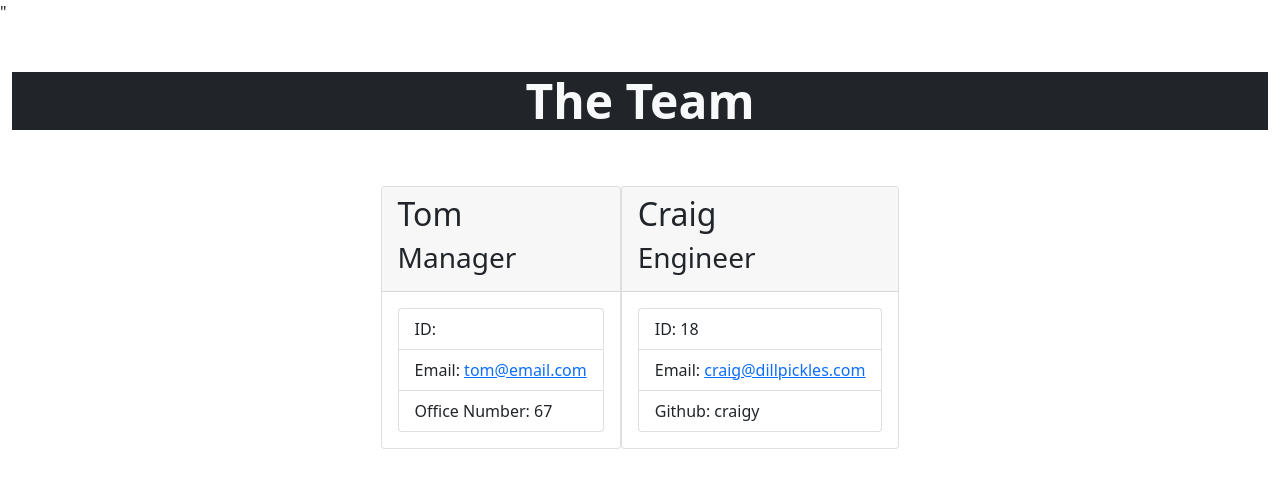
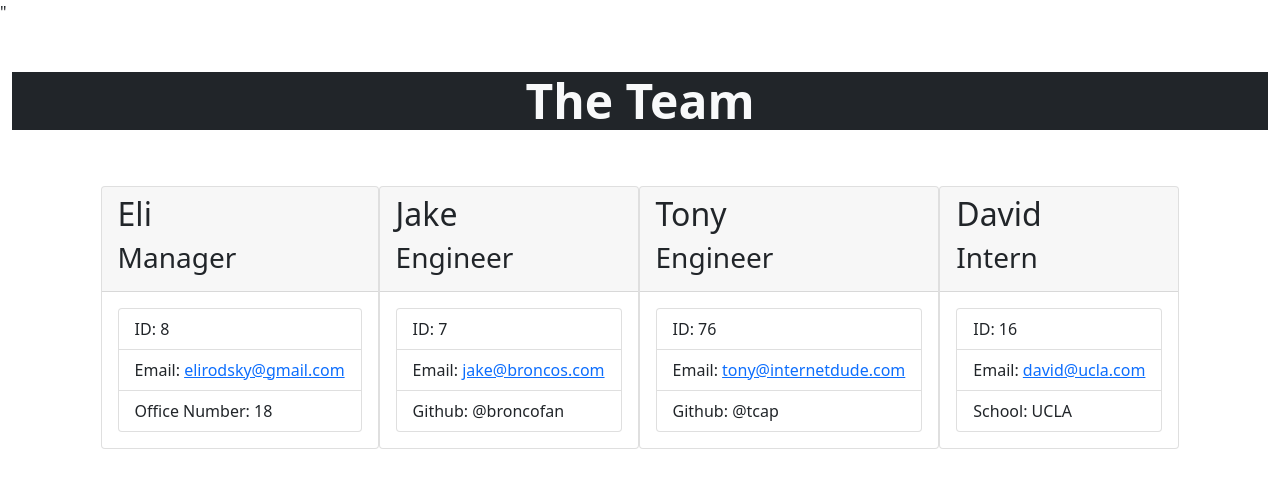
Before and after one commit to elirodsky/Team-Profile-Generator, a website: page output/team.html in a window 1280 px wide. Drawn offline with nearby package versions, Linux system fonts and the light colour scheme.

```diff
--- a/output/team.html
+++ b/output/team.html
@@ -22,28 +22,56 @@
 
         <div class="card employee-card">
     <div class="card-header">
-        <h2 class="card-title">Tom</h2>
+        <h2 class="card-title">Eli</h2>
         <h3 class="card-title"><i class="fas fa-mug-hot mr-2"></i>Manager</h3>
     </div>
     <div class="card-body">
         <ul class="list-group">
-            <li class="list-group-item">ID: </li>
-            <li class="list-group-item">Email: <a href="mailto:tom@email.com">tom@email.com</a></li>
-            <li class="list-group-item">Office Number: 67</li>
+            <li class="list-group-item">ID: 8</li>
+            <li class="list-group-item">Email: <a href="mailto:elirodsky@gmail.com">elirodsky@gmail.com</a></li>
+            <li class="list-group-item">Office Number: 18</li>
         </ul>
     </div>
 </div>
 
         <div class="card employee-card">
     <div class="card-header">
-        <h2 class="card-title">Craig</h2>
+        <h2 class="card-title">Jake</h2>
         <h3 class="card-title"><i class="fas fa-glasses mr-2"></i>Engineer</h3>
     </div>
     <div class="card-body">
         <ul class="list-group">
-            <li class="list-group-item">ID: 18</li>
-            <li class="list-group-item">Email: <a href="mailto:craig@dillpickles.com">craig@dillpickles.com</a></li>
-            <li class="list-group-item">Github: craigy</li>
+            <li class="list-group-item">ID: 7</li>
+            <li class="list-group-item">Email: <a href="mailto:jake@broncos.com">jake@broncos.com</a></li>
+            <li class="list-group-item">Github: @broncofan</li>
+        </ul>
+    </div>
+</div>
+
+        <div class="card employee-card">
+    <div class="card-header">
+        <h2 class="card-title">Tony</h2>
+        <h3 class="card-title"><i class="fas fa-glasses mr-2"></i>Engineer</h3>
+    </div>
+    <div class="card-body">
+        <ul class="list-group">
+            <li class="list-group-item">ID: 76</li>
+            <li class="list-group-item">Email: <a href="mailto:tony@internetdude.com">tony@internetdude.com</a></li>
+            <li class="list-group-item">Github: @tcap</li>
+        </ul>
+    </div>
+</div>
+
+        <div class="card employee-card">
+    <div class="card-header">
+        <h2 class="card-title">David</h2>
+        <h3 class="card-title"><i class="fas fa-user-graduate mr-2"></i>Intern</h3>
+    </div>
+    <div class="card-body">
+        <ul class="list-group">
+            <li class="list-group-item">ID: 16</li>
+            <li class="list-group-item">Email: <a href="mailto:david@ucla.com">david@ucla.com</a></li>
+            <li class="list-group-item">School: UCLA</li>
         </ul>
     </div>
 </div>
```
Also changed, not shown: README.md.
